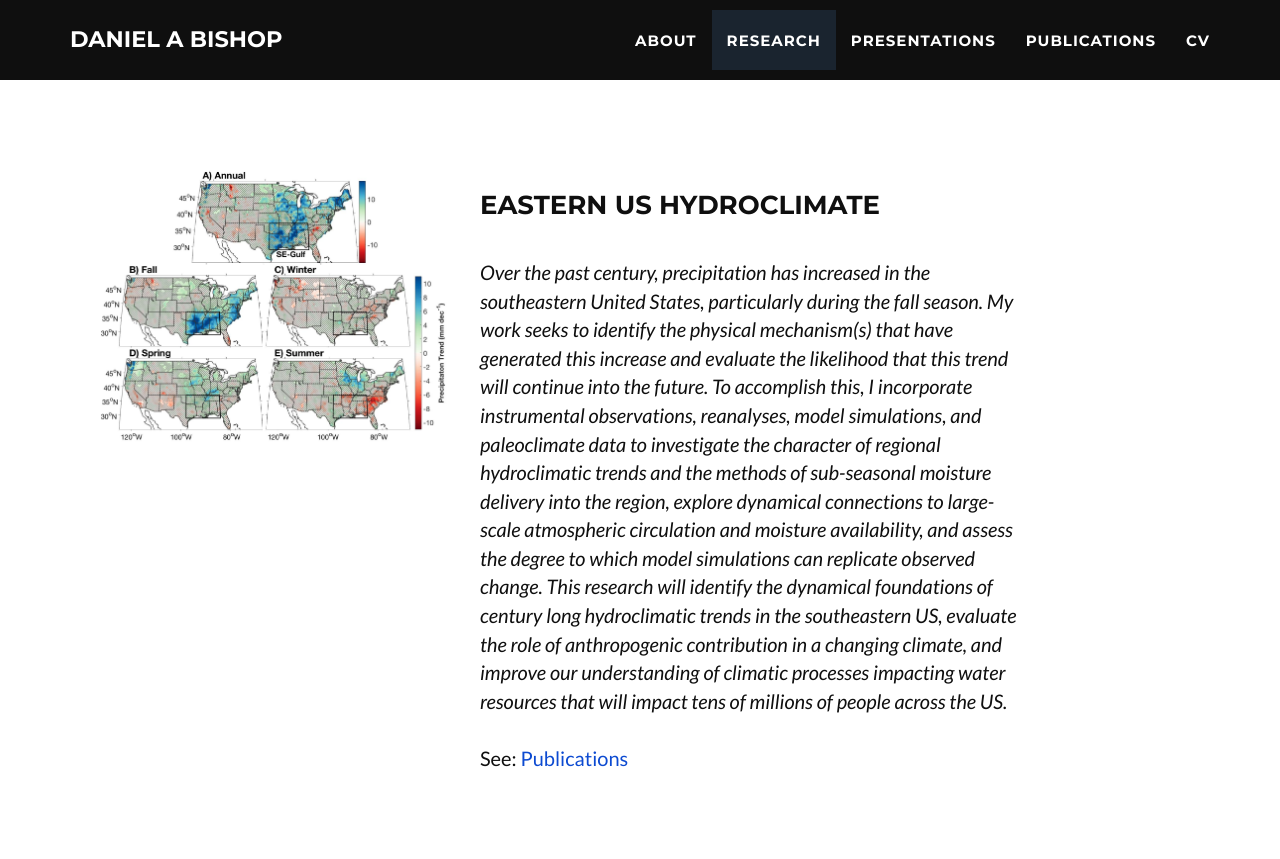
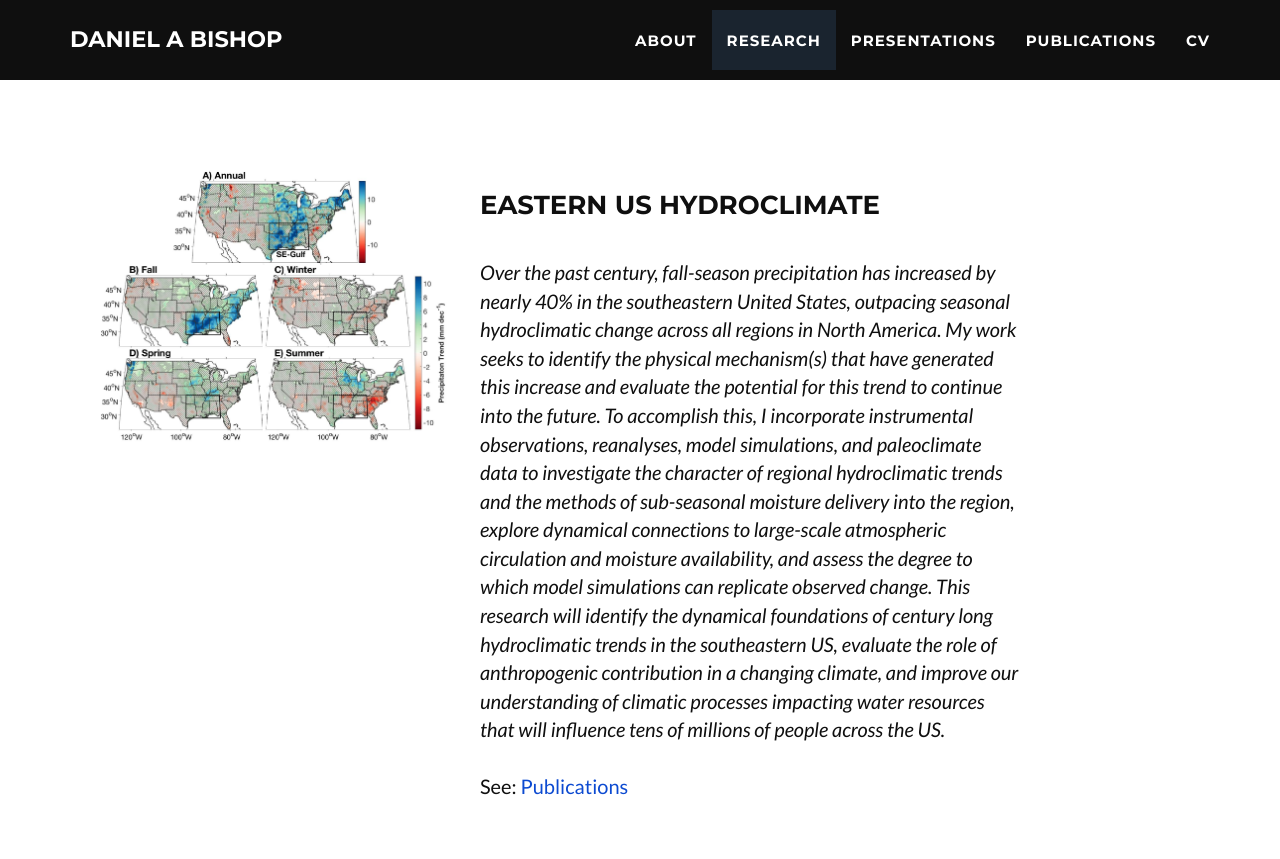
Before and after one commit to danielabishop/danielabishop.github.io, a Jekyll site: the page built from index.html, in a window 1280 px wide and 1400 px high, scrolled down 1920 px. Shown: the top 859 px of the window. Built offline with Jekyll 4.4.1, drawn with Linux system fonts in a browser that asks for light colours; some web fonts are replaced; comment, search, counter and statistics services are not loaded; some of the changed text lies outside the part shown; grey boxes are pictures that could not be loaded.

Commit message:
Research updates 2

```diff
--- a/_includes/portfolio_grid.html
+++ b/_includes/portfolio_grid.html
@@ -64,8 +64,7 @@
                 </div>
                 <div class="col-lg-6 .col-md-offset-2">
                     <h3 class="section-heading">Eastern US Hydroclimate</h3>
-                    <p><br><i>Over the past century, precipitation has increased in the southeastern United States, particularly during the fall season. My work seeks to identify the physical mechanism(s) that have generated this increase and evaluate the likelihood that this trend will continue into the future. To accomplish this, I incorporate instrumental observations, reanalyses, model simulations, and paleoclimate data to investigate the character of regional hydroclimatic trends and the methods of sub-seasonal moisture delivery into the region, explore dynamical connections to large-scale atmospheric circulation and moisture availability, and assess the degree to which model simulations can replicate observed change. This
-research will identify the dynamical foundations of century long hydroclimatic trends in the southeastern US, evaluate the role of anthropogenic contribution in a changing climate, and improve our understanding of climatic processes impacting water resources that will impact tens of millions of people across the US.</i><br><br>
+                    <p><br><i>Over the past century, fall-season precipitation has increased by nearly 40% in the southeastern United States, outpacing seasonal hydroclimatic change across all regions in North America. My work seeks to identify the physical mechanism(s) that have generated this increase and evaluate the potential for this trend to continue into the future. To accomplish this, I incorporate instrumental observations, reanalyses, model simulations, and paleoclimate data to investigate the character of regional hydroclimatic trends and the methods of sub-seasonal moisture delivery into the region, explore dynamical connections to large-scale atmospheric circulation and moisture availability, and assess the degree to which model simulations can replicate observed change. This research will identify the dynamical foundations of century long hydroclimatic trends in the southeastern US, evaluate the role of anthropogenic contribution in a changing climate, and improve our understanding of climatic processes impacting water resources that will influence tens of millions of people across the US.</i><br><br>
                         See: <a class="page-scroll" href="#publications">Publications</a></p>
                 </div>
             </div>
@@ -153,7 +152,7 @@ research will identify the dynamical foundations of century long hydroclimatic t
                             and potential causes.</a> <i>Ecosphere</i>.
                         <a class="__dimensions_badge_embed__" data-doi="10.1890/ES15-00260.1" data-hide-zero-
                            citations="false" data-style="small_rectangle"></a>
-                            <i><b>Media Coverage:</b>
+                            <i class="fas fa-newspaper"></i><i><b>Media Coverage:</b>
                         <a href="https://earthwiseradio.org/2015/12/declining-sugar-maples/">WAMC Northeast Public Radio</a>,
                         <a href="https://www.insidescience.org/news/case-slowing-sugar-maples">Inside Science</a>,
                         <a href="https://www.smithsonianmag.com/smart-news/adirondack-sugar-maples-are-at-risk-180957027/">
```
Also changed, not shown: other parts of _includes/portfolio_grid.html (+1 -1 lines), 6 other files.
